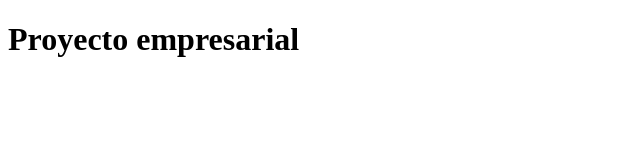
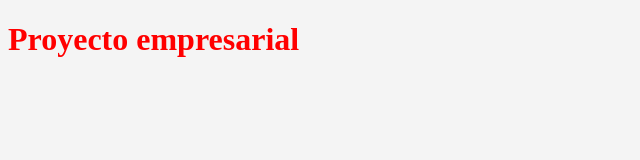
Before and after one commit to UsrRand/CursoGit, a plain HTML site: page index.html in a window 1280 px wide. Shown: the whole page, without its empty margins (0-640 px from the left). Drawn offline with Linux system fonts and the light colour scheme.

Commit message:
Corregí el link de css/estilos.cs para que los estilos se aplicaran correctamente

```diff
--- a/index.html
+++ b/index.html
@@ -3,7 +3,7 @@
 	<meta charset="utf-8">
 	<meta name="viewport" content="width=device-width, initial-scale=1">
 	<title>empresa A</title>
-	<link rel="styleeshet" type="text/css" href="css/estilos.css">
+	<link rel="stylesheet" type="text/css" href="css/estilos.css">
 </head>
 <body>
 	<h1>Proyecto empresarial</h1>
```
